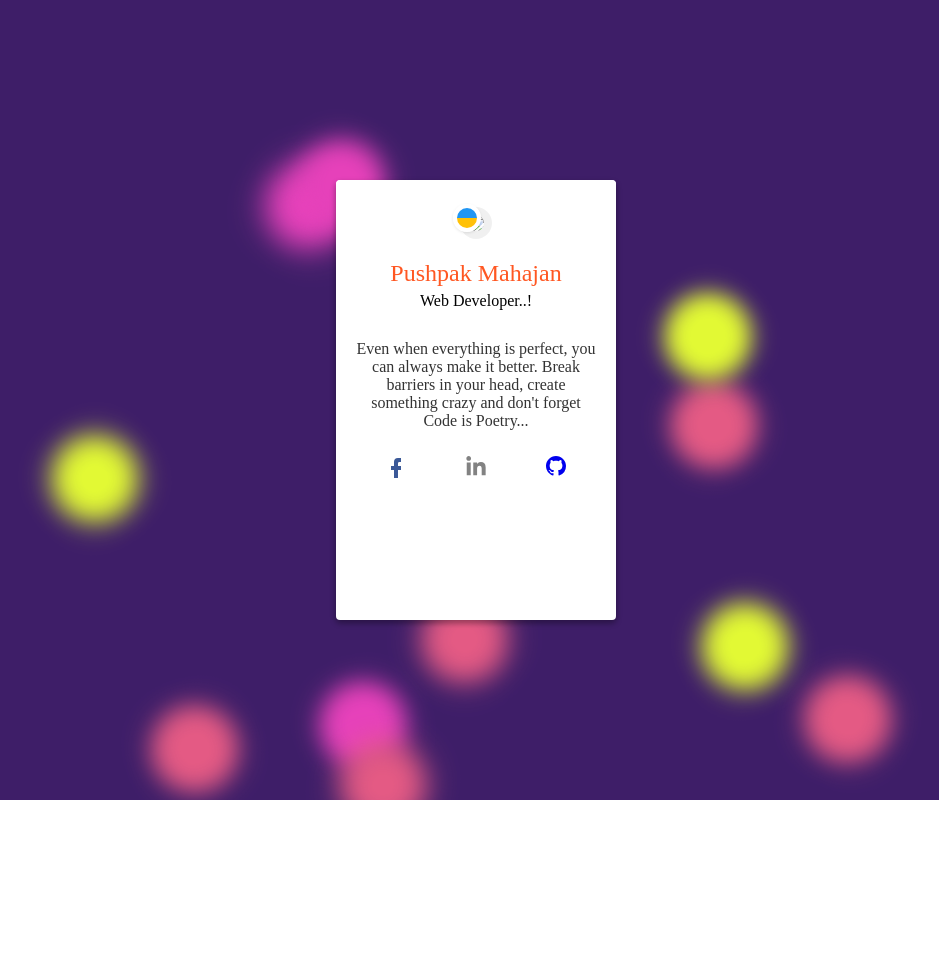
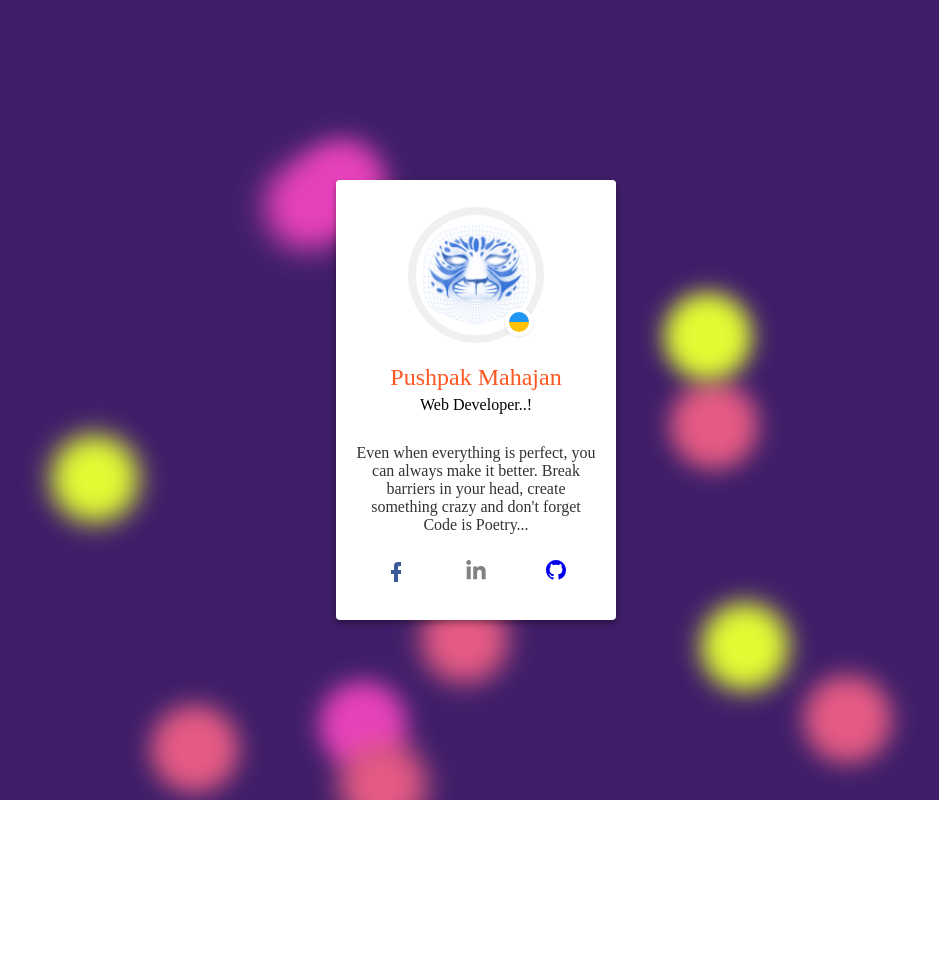
Before and after one commit to pushpak-mahajan/card, a plain HTML site: page index.html in a window 1280 px wide. Shown: the top 957 px of the page, without its empty margins (164-1103 px from the left). Drawn offline with Linux system fonts and the light colour scheme.

Commit message:
Update index.html

```diff
--- a/index.html
+++ b/index.html
@@ -783,7 +783,7 @@ p {
 
         <!-- here’s the avatar -->
         <a href="https://www.instagram.com/pushpak4u/">
-            <img src="New Project (1).png" />
+            <img src="facePlaceholder(1).png" />
         </a>
 
         <!-- the username -->
```
